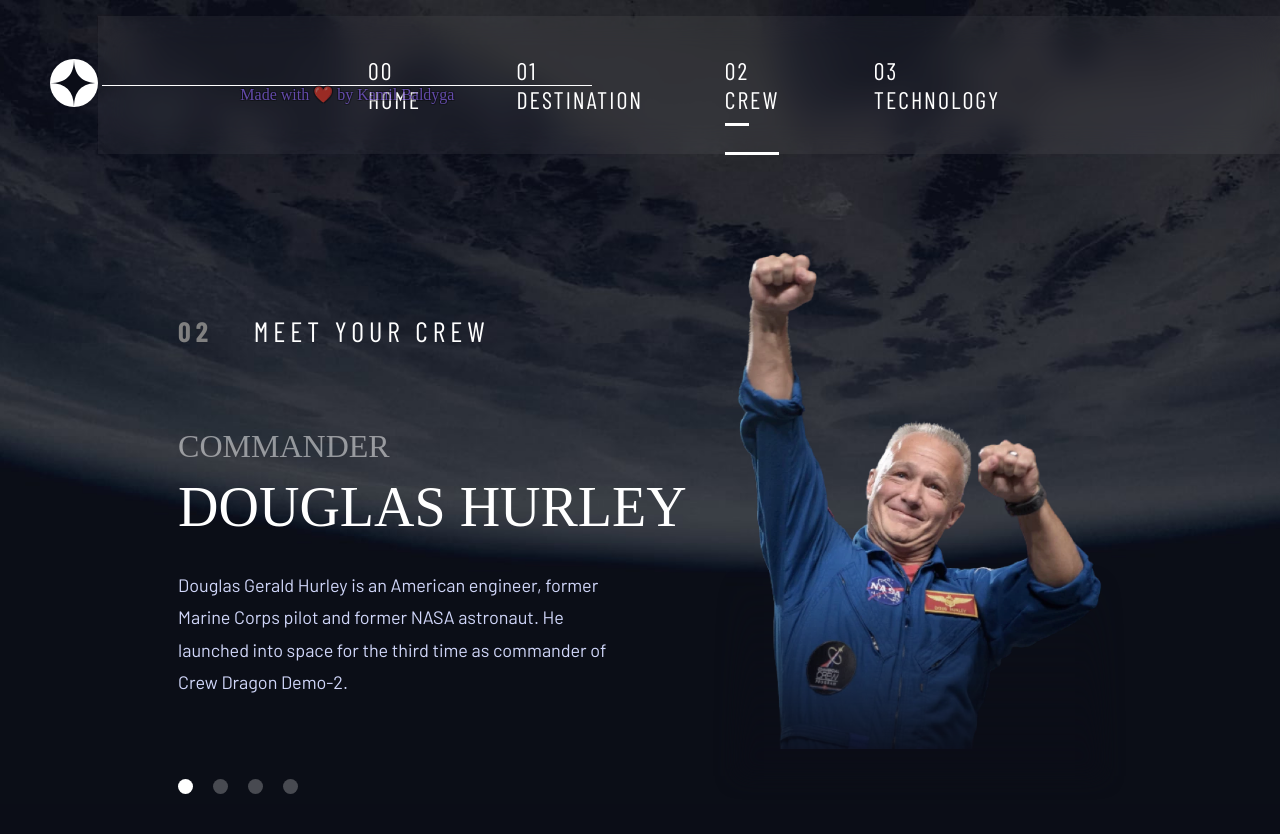
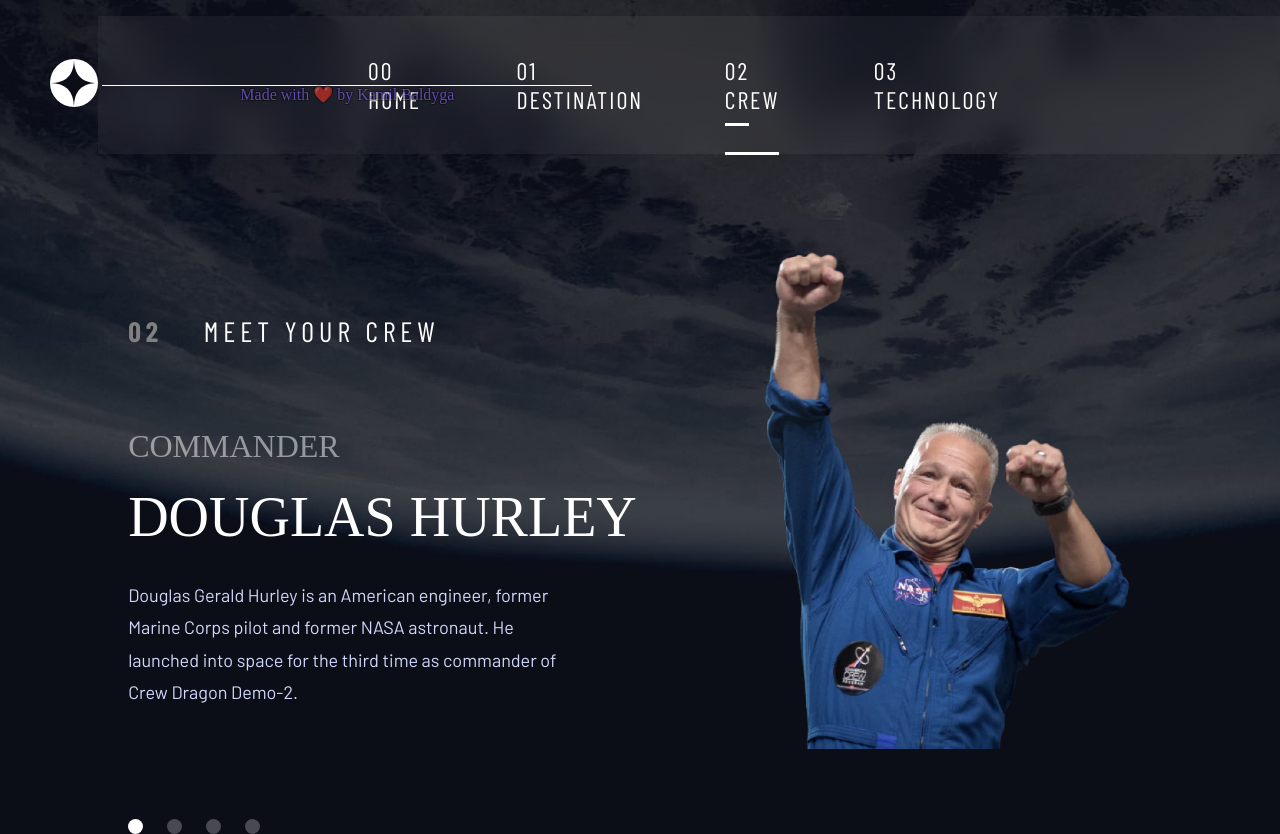
Before and after one commit to ME0WGE/React-Space-Router, a React (Vite) app: page /crew in a window 1280 px wide. Before the commit the page ends 804 px from the top, so only its background shows below. Built offline with nearby package versions, Linux system fonts and the light colour scheme; a web font is replaced by a local one.

Commit message:
fix navigation in the crew section. The elements don't displace anymore

```diff
--- a/src/pages/crew/crew.css
+++ b/src/pages/crew/crew.css
@@ -2,6 +2,7 @@
   background-image: url("../../assets/crew/desktop/background-crew-desktop.jpg");
 }
 
+/* Structure principale */
 .crew-content {
   display: flex;
   justify-content: space-evenly;
@@ -9,15 +10,64 @@
   padding: 0 10%;
 }
 
-.crew-title {
-  padding-top: 6rem;
-}
-
 .crew-info {
   display: flex;
   flex-direction: column;
-  max-width: 50%;
+  width: 50%;
+  min-width: 614px;
   padding-top: 4rem;
+}
+
+/* Section details */
+.crew-details {
+  margin-top: 80px;
+  height: 450px;
+  display: flex;
+  flex-direction: column;
+}
+
+.crew-details h2 {
+  color: rgba(255, 255, 255, 0.5);
+  text-transform: uppercase;
+  font-size: 32px;
+  font-weight: normal;
+  margin-bottom: 10px;
+  flex-shrink: 0;
+}
+
+.crew-details h3 {
+  text-transform: uppercase;
+  font-size: 56px;
+  margin-top: 10px;
+  margin-bottom: 30px;
+  font-weight: normal;
+  flex-shrink: 0;
+}
+
+.crew-bio {
+  width: 444px;
+  height: 160px;
+  margin-bottom: 80px;
+}
+
+/* Image */
+.crew-image {
+  align-self: flex-end;
+  height: 85%;
+  width: 40%;
+  position: relative;
+  display: flex;
+  justify-content: center;
+}
+
+.crew-image img {
+  height: 90%;
+  object-fit: contain;
+  position: relative;
+}
+
+.crew-title {
+  padding-top: 6rem;
 }
 
 .crew-title > h1 {
@@ -32,55 +82,26 @@
   margin-right: 30px;
 }
 
-.crew-details {
-  margin-top: 80px;
+/* Navigation */
+.crew-nav {
+  display: flex;
+  gap: 24px;
+  margin-top: auto;
 }
 
-.crew-details h2 {
-  color: rgba(255, 255, 255, 0.5);
-  text-transform: uppercase;
-  font-size: 32px;
-  font-weight: normal;
-  margin-bottom: 10px;
+.crew-dot {
+  width: 15px;
+  height: 15px;
+  border-radius: 50%;
+  background-color: rgba(255, 255, 255, 0.17);
+  cursor: pointer;
+  transition: background-color 0.3s ease;
 }
 
-.crew-details h3 {
-  text-transform: uppercase;
-  font-size: 56px;
-  margin-top: 10px;
-  margin-bottom: 30px;
-  font-weight: normal;
+.crew-dot:hover {
+  background-color: rgba(255, 255, 255, 0.5);
 }
 
-.crew-bio {
-  max-width: 444px;
-  margin-bottom: 80px;
+.crew-dot.active {
+  background-color: white;
 }
-
-.crew-nav {
-  display: flex;
-  gap: 20px;
-}
-
-.crew-image {
-  align-self: flex-end;
-  height: 85% !important;
-  position: relative;
-}
-
-.crew-image img {
-  height: 90% !important;
-  position: relative;
-}
-
-.crew-image::after {
-  content: "";
-  position: absolute;
-  bottom: 5%;
-  left: 0;
-  width: 100%;
-  height: 200px;
-  background: linear-gradient(to top, rgb(11, 13, 23), transparent);
-  filter: blur(10px);
-  z-index: 1;
-}
```
Also changed, not shown: src/pages/crew/commander.css (added), src/pages/crew/engineer.css (added), src/pages/crew/pilot.css (added), src/pages/crew/specialist.css (added).
